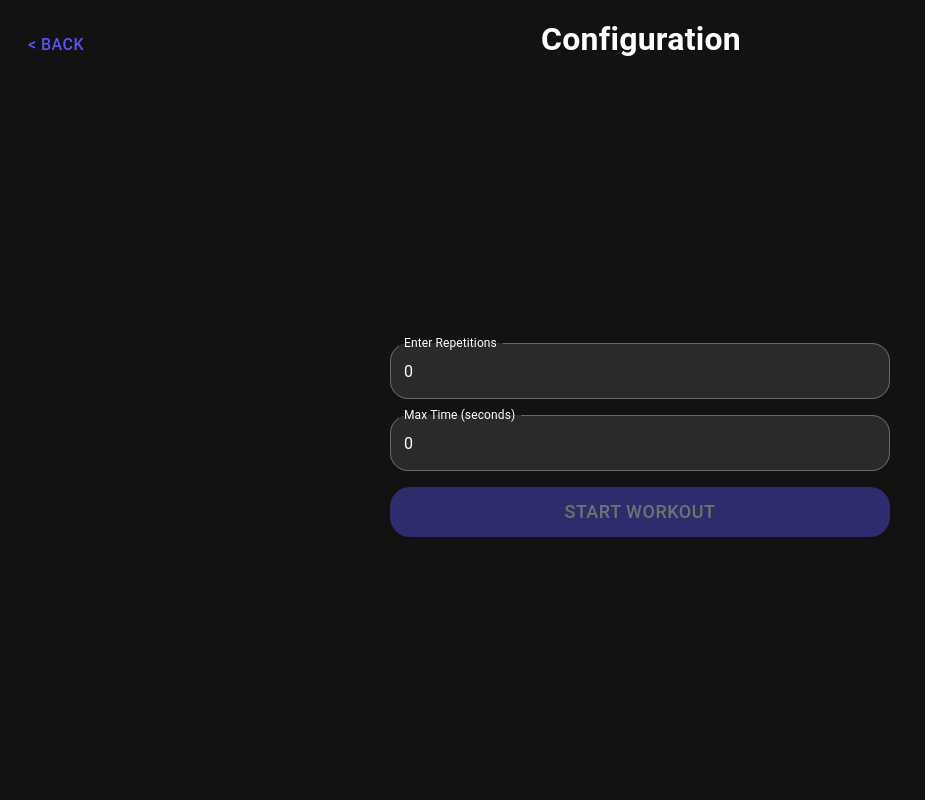
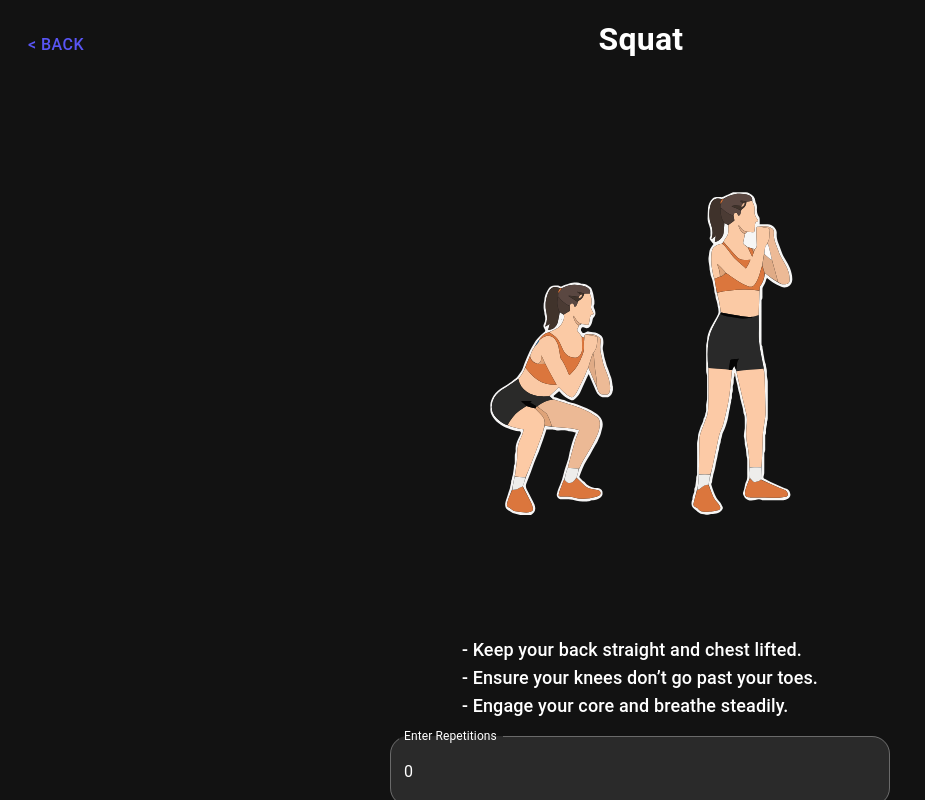
Before and after one commit to carminesh/FitPose-Computer-Vision-Project, a React (Create React App) app: page / in a window 1280 px wide. Both pictures are taken after a click on the button "SQUAT". Shown: the top 800 px of the page, without its empty margins (0-925 px from the left). Built offline with nearby package versions, Linux system fonts and the light colour scheme.

Commit message:
NEW: Added images to exercise config

```diff
--- a/src/pages/ExerciseConfigPage.jsx
+++ b/src/pages/ExerciseConfigPage.jsx
@@ -2,13 +2,15 @@ import React, { useState } from 'react';
 import { useLocation, useNavigate } from 'react-router-dom';
 import { Box, Button, Container, TextField, Typography } from '@mui/material';
 import { useMediaQuery } from 'react-responsive';
+import SquatIllustration from '../resources/squat-exercise.svg';
+import PushUpIllustration from '../resources/pushup-exercise.svg';
 
 function ExerciseConfigPage() {
     const location = useLocation();
     const navigate = useNavigate();
     const { exerciseType } = location.state || {};
     const [reps, setReps] = useState(0);
-    const [maxTime, setMaxTime] = useState(0); // State for max time in seconds
+    const [maxTime, setMaxTime] = useState(0);
 
     const handleStartWorkout = () => {
         if (reps > 0 && maxTime > 0) {
@@ -18,17 +20,19 @@ function ExerciseConfigPage() {
 
     const isMobile = useMediaQuery({ query: '(max-width: 767px)' });
 
-    const handleRepsChange = (e) => {
-        const value = e.target.value.replace(/^0+/, '');
-        const parsedValue = parseInt(value, 10);
-        setReps(isNaN(parsedValue) ? 0 : parsedValue);
+    // Dynamic data based on the exercise type
+    const exerciseData = {
+        squat: {
+            illustration: SquatIllustration,
+            hints: ['Keep your back straight and chest lifted.', 'Ensure your knees don’t go past your toes.', 'Engage your core and breathe steadily.'],
+        },
+        pushup: {
+            illustration: PushUpIllustration,
+            hints: ['Keep your body straight from head to heels.', 'Lower yourself until your elbows are at a 90-degree angle.', 'Push back up while keeping your core engaged.'],
+        },
     };
 
-    const handleMaxTimeChange = (e) => {
-        const value = e.target.value.replace(/^0+/, '');
-        const parsedValue = parseInt(value, 10);
-        setMaxTime(isNaN(parsedValue) ? 0 : parsedValue);
-    };
+    const selectedExercise = exerciseData[exerciseType.toLowerCase()] || exerciseData.squat;
 
     return (
         <Container
@@ -85,9 +89,45 @@ function ExerciseConfigPage() {
                         fontWeight: 'bold',
                     }}
                 >
-                    Configuration
+                    {exerciseType}
                 </Typography>
             </div>
+
+            {/* Illustration and Hints */}
+            <Box
+                sx={{
+                    display: 'flex',
+                    flexDirection: 'column',
+                    alignItems: 'center',
+                    gap: 2,
+                    marginBottom: 2,
+                    marginTop: '90px',
+                }}
+            >
+                <Box
+                    component="img"
+                    src={selectedExercise.illustration}
+                    alt={`${exerciseType} Illustration`}
+                    sx={{
+                        width: isMobile ? '60%' : '40%',
+                        height: 'auto',
+                    }}
+                />
+                <Typography
+                    variant="subtitle2"
+                    sx={{
+                        color: 'white',
+                        fontSize: '18px',
+                        textAlign: 'left',
+                    }}
+                >
+                    {selectedExercise.hints.map((hint, index) => (
+                        <React.Fragment key={index}>
+                            - {hint} <br />
+                        </React.Fragment>
+                    ))}
+                </Typography>
+            </Box>
 
             {/* Main Content */}
             <Box
@@ -99,20 +139,25 @@ function ExerciseConfigPage() {
                     alignItems: 'center',
                     flexGrow: 1,
                     width: isMobile ? '100%' : '500px',
-                    marginTop: '80px', // Adjust for the top bar
                 }}
             >
                 <TextField
                     label="Enter Repetitions"
                     type="text"
                     value={reps}
-                    onChange={handleRepsChange}
+                    onChange={(e) => {
+                        const value = e.target.value.replace(/^0+/, '');
+                        const parsedValue = parseInt(value, 10);
+                        setReps(isNaN(parsedValue) ? 0 : parsedValue);
+                    }}
                     variant="outlined"
                     sx={{
                         width: '100%',
                         backgroundColor: 'rgba(255, 255, 255, 0.1)',
                         borderRadius: '18px',
+                        height: '70px',
                         '& .MuiOutlinedInput-root': {
+                            height: '70px',
                             borderRadius: '18px',
                             color: 'white',
                         },
@@ -128,13 +173,19 @@ function ExerciseConfigPage() {
                     label="Max Time (seconds)"
                     type="text"
                     value={maxTime}
-                    onChange={handleMaxTimeChange}
+                    onChange={(e) => {
+                        const value = e.target.value.replace(/^0+/, '');
+                        const parsedValue = parseInt(value, 10);
+                        setMaxTime(isNaN(parsedValue) ? 0 : parsedValue);
+                    }}
                     variant="outlined"
                     sx={{
                         width: '100%',
+                        height: '70px',
                         backgroundColor: 'rgba(255, 255, 255, 0.1)',
                         borderRadius: '18px',
                         '& .MuiOutlinedInput-root': {
+                            height: '70px',
                             borderRadius: '18px',
                             color: 'white',
                         },
@@ -155,7 +206,7 @@ function ExerciseConfigPage() {
                         opacity: reps > 0 && maxTime > 0 ? 1 : 0.4,
                         borderRadius: '20px',
                         width: '100%',
-                        height: isMobile ? '60px' : '50px',
+                        height: '70px',
                         padding: isMobile ? '14px' : '16px',
                         fontSize: isMobile ? '20px' : '18px',
                         color: 'white',
--- a/src/pages/WorkoutSelection.jsx
+++ b/src/pages/WorkoutSelection.jsx
@@ -75,7 +75,7 @@ function WorkoutSelection() {
                         backgroundColor: '#5955F4',
                         borderRadius: '20px',
                         width: '100%', // Wider buttons for mobile
-                        height: isMobile ? '60px' : '50px', // Increased height for better touch targets on mobile
+                        height: '70px', // Increased height for better touch targets on mobile
                         padding: isMobile ? '14px' : '16px', // Adjust padding for mobile
                         fontSize: isMobile ? '20px' : '18px', // Larger font size for mobile
                     }}
@@ -90,7 +90,7 @@ function WorkoutSelection() {
                         backgroundColor: '#5955F4',
                         borderRadius: '20px',
                         width: '100%', // Wider buttons for mobile
-                        height: isMobile ? '60px' : '50px', // Increased height for better touch targets on mobile
+                        height: '70px', // Increased height for better touch targets on mobile
                         padding: isMobile ? '14px' : '16px', // Adjust padding for mobile
                         fontSize: isMobile ? '20px' : '18px', // Larger font size for mobile
                     }}
```
Also changed, not shown: src/resources/pushup-exercise.svg (added), src/resources/squat-exercise.svg (added).
